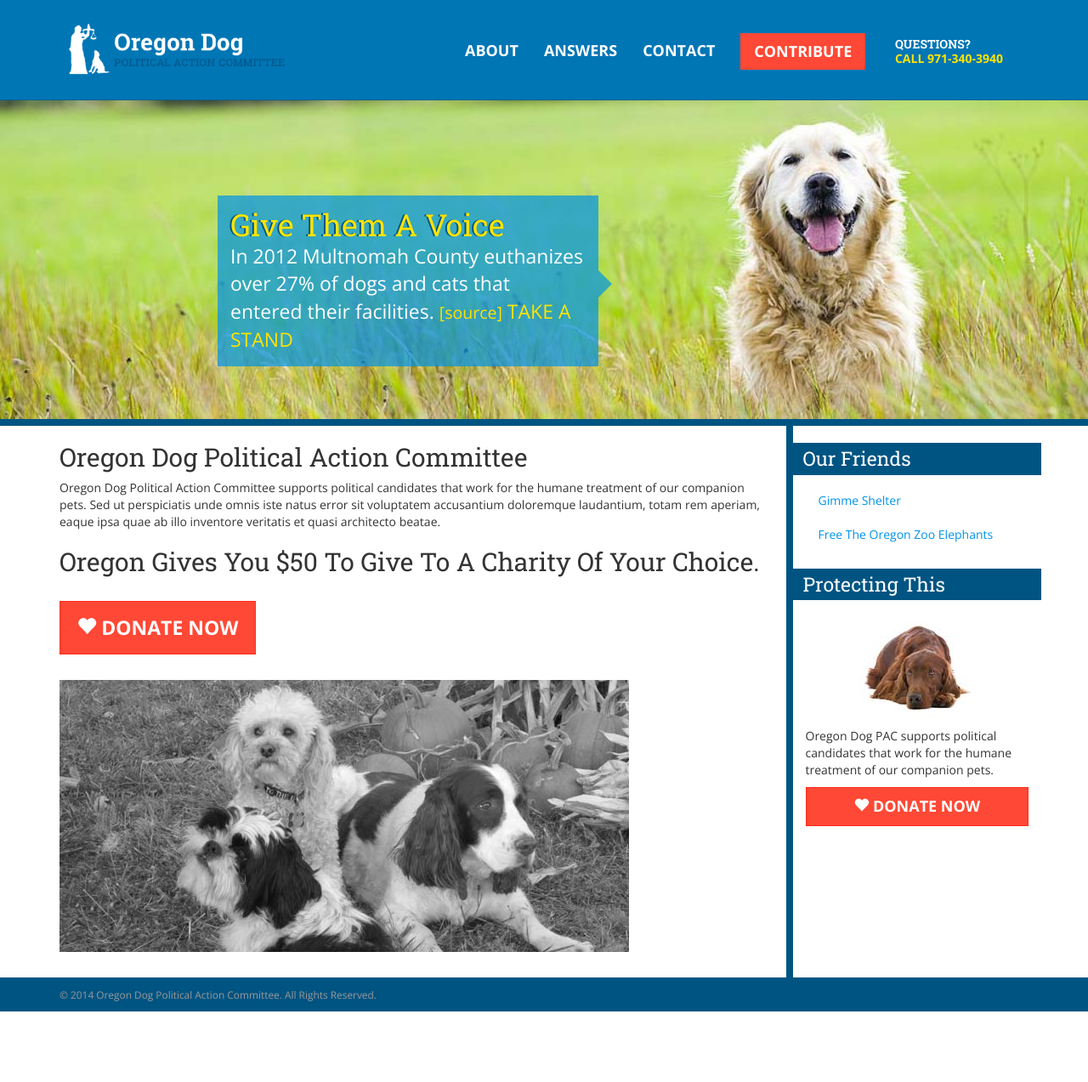
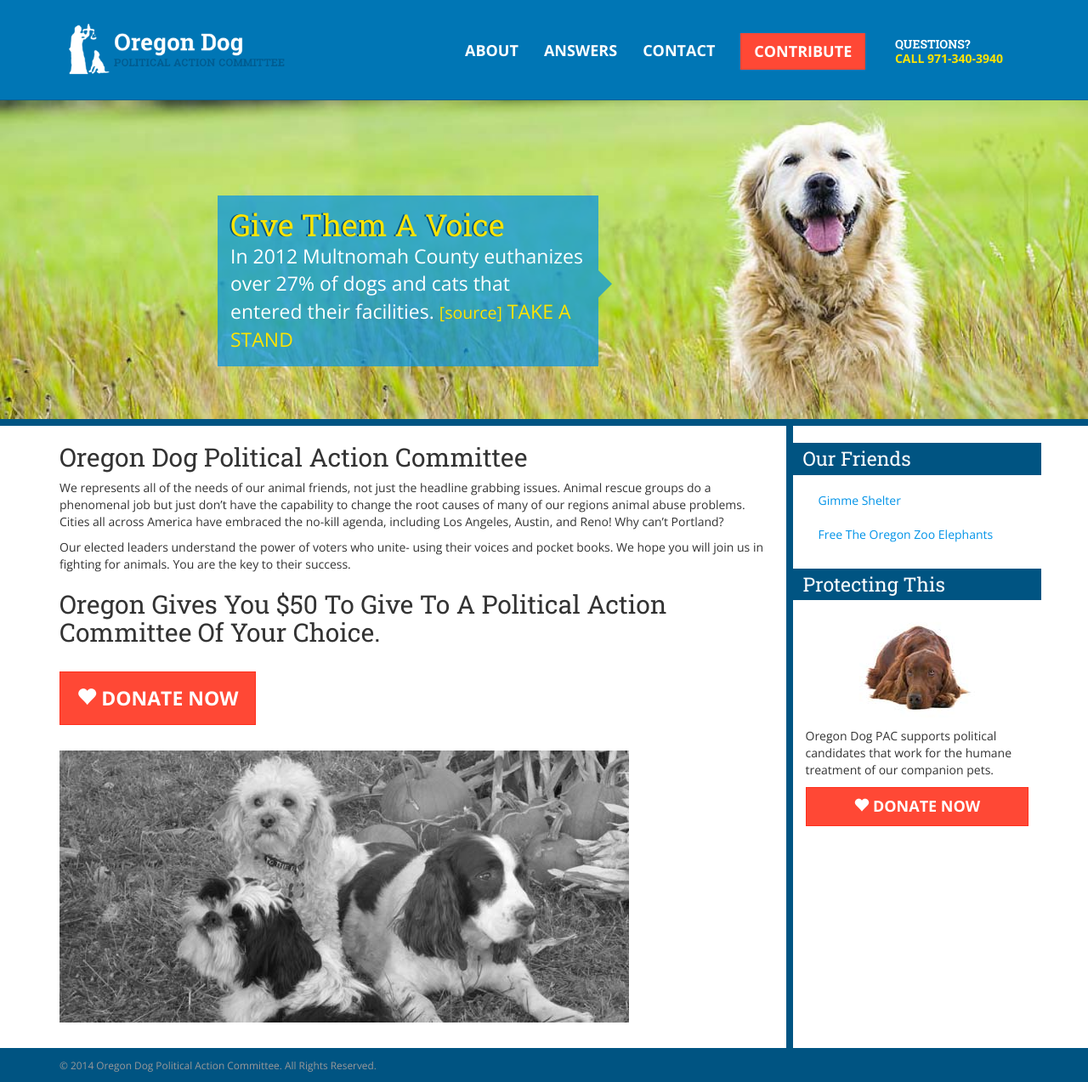
Before and after one commit to OregonDogPAC/OregonDogPAC.github.io, a Jekyll site: the page built from index.markdown, in a window 1280 px wide and 1273 px high. Shown: the whole window at 85% size. Built offline with Jekyll 4.4.1, drawn with Linux system fonts in a browser that asks for light colours.

Commit message:
Modified copy

```diff
--- a/about/index.markdown
+++ b/about/index.markdown
@@ -6,4 +6,8 @@ title: About
 
 ##About Oregon Dog Political Action Committee
 
-Founded by Ron and Gail Murray in 2009 to support political candidates that work for the humane treatment of our companion pets. Ron is a retired lobbyist. Gail has a passion for all animals and is active in various communities.
+Founded by Ron and Gail Murray in 2009 to support political candidates that work for the humane treatment of our companion pets.
+
+Gail, a graduate of Oregon State, spent 30 years teaching children 1st-4th in Portland Public Schools.  The value of nature and animals was always a critical part of her curriculum.  As part of the Dog PAC philosophy of respect for animals, Gail believes that organized religion needs to take a more active role in teaching, and following, doctrine.
+
+Ron has a Master's degree from Lewis and Clark in public administration and has written major legislation regarding public safety and workers rights.
--- a/index.markdown
+++ b/index.markdown
@@ -6,9 +6,12 @@ header: headerhome.html
 
 ##Oregon Dog Political Action Committee
 
-Oregon Dog Political Action Committee supports political candidates that work for the humane treatment of our companion pets. Sed ut perspiciatis unde omnis iste natus error sit voluptatem accusantium doloremque laudantium, totam rem aperiam, eaque ipsa quae ab illo inventore veritatis et quasi architecto beatae.
+We represents all of the needs of our animal friends, not just the headline grabbing
+issues.  Animal rescue groups do a phenomenal job but just don't have the capability to change the root causes of  many of our regions animal abuse problems.  Cities all across America have embraced the no-kill agenda, including Los Angeles, Austin, and Reno!  Why can't Portland?
 
-##Oregon Gives You $50 To Give To A Charity Of Your Choice.
+Our elected leaders understand the power of voters who unite- using their voices and pocket books.  We hope you will join us in fighting for animals.  You are the key to their success.
+
+##Oregon Gives You $50 To Give To A Political Action Committee Of Your Choice.
 
 <p>
 <br />
```
